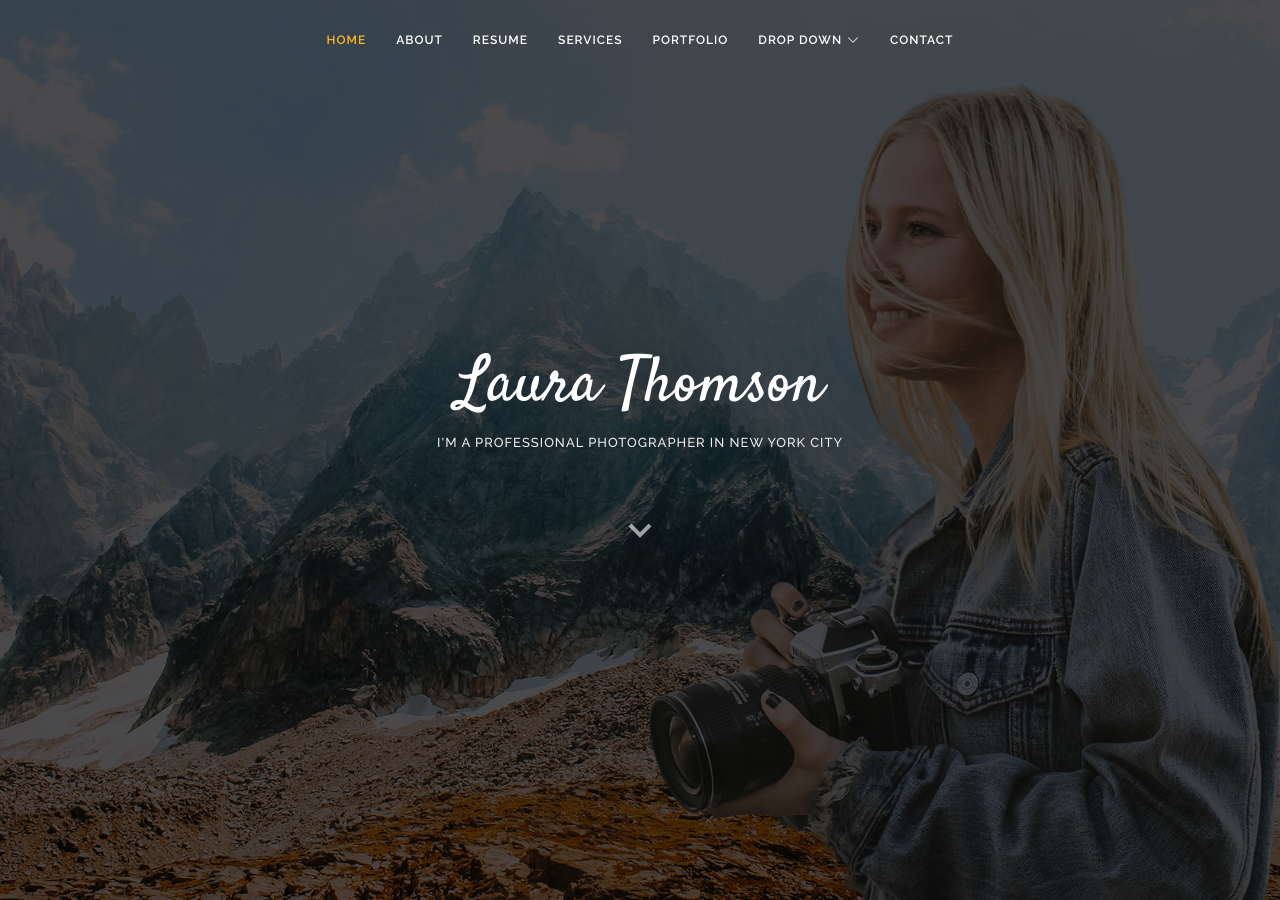
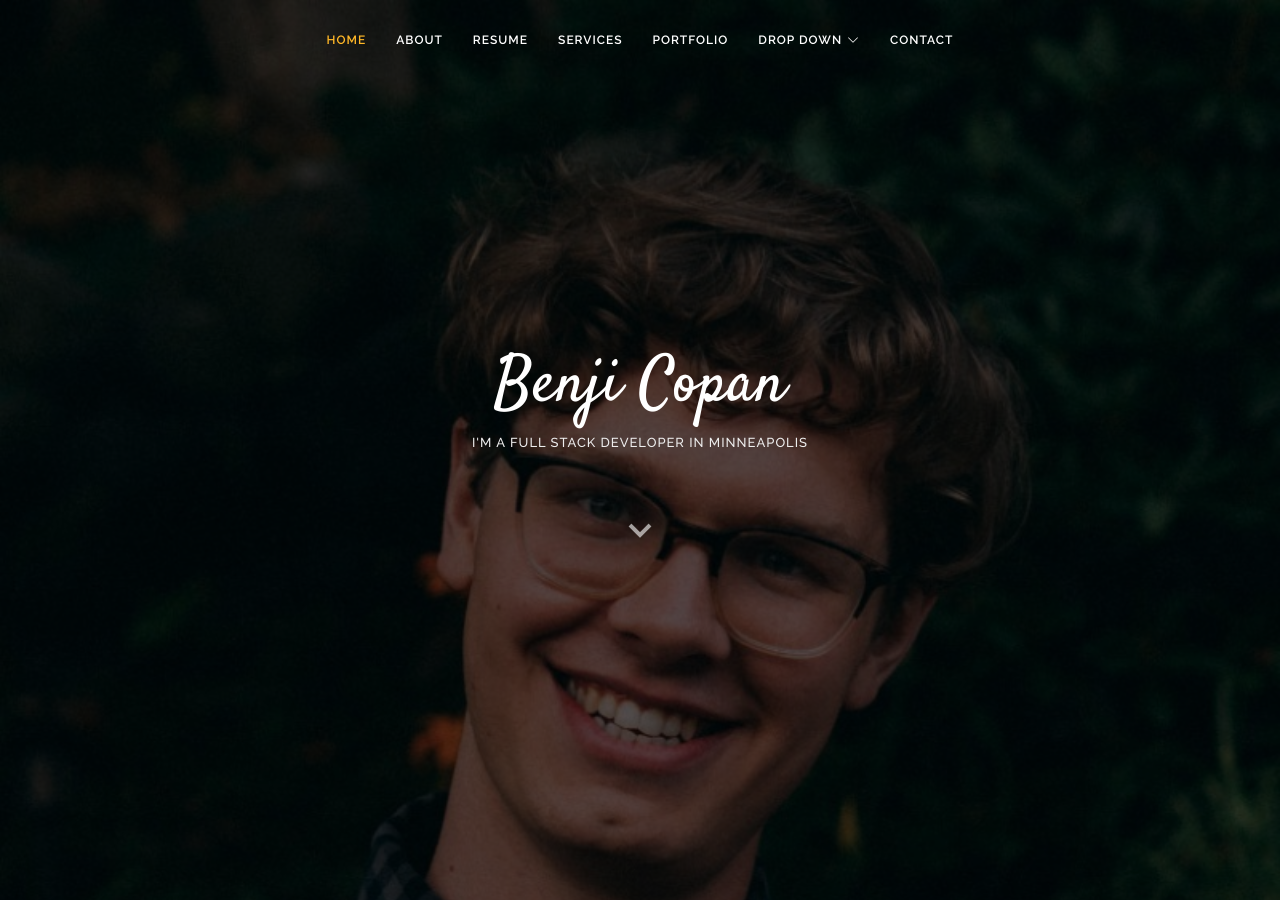
Before and after one commit to Lycidas-BC/Lycidas-BC.github.io, a Jekyll site: the page index.html, which Jekyll copies as it is, in a window 1280 px wide and 900 px high. Built offline with Jekyll 4.4.1, drawn with Linux system fonts in a browser that asks for light colours; some of the changed text lies outside the part shown.

Commit message:
updating pics and about me

```diff
--- a/index.html
+++ b/index.html
@@ -67,8 +67,8 @@
   <!-- ======= Hero Section ======= -->
   <section id="hero">
     <div class="hero-container">
-      <h1>Laura Thomson</h1>
-      <h2>I'm a Professional Photographer In New York City</h2>
+      <h1>Benji Copan</h1>
+      <h2>I'm a Full Stack Developer in Minneapolis</h2>
       <a href="#about" class="btn-scroll scrollto" title="Scroll Down"><i class="bx bx-chevron-down"></i></a>
     </div>
   </section><!-- End Hero -->
@@ -82,7 +82,10 @@
         <div class="section-title">
           <span>About Me</span>
           <h2>About Me</h2>
-          <p>Sit sint consectetur velit quisquam cupiditate impedit suscipit alias</p>
+          <p>As a full stack developer with a background in physics, I’m equipped with a deep set of mathematical,
+            analytical, and computational tools for taking on the complex problems facing mankind. I’m committed
+            to using my career to tackle important and neglected issues. That goal has driven me to continually
+            expand my skill set so I can have a bigger impact.</p>
         </div>
 
         <div class="row">
@@ -92,18 +95,15 @@
               <div class="row">
                 <div class="col-lg-6">
                   <ul>
-                    <li><i class="bi bi-chevron-right"></i> <strong>Name:</strong> <span>Laura Thomso</span></li>
-                    <li><i class="bi bi-chevron-right"></i> <strong>Website:</strong> <span>www.example.com</span></li>
-                    <li><i class="bi bi-chevron-right"></i> <strong>Phone:</strong> <span>+123 456 7890</span></li>
-                    <li><i class="bi bi-chevron-right"></i> <strong>City:</strong> <span>New York, USA</span></li>
+                    <li><i class="bi bi-chevron-right"></i> <strong>Name:</strong> <span>Benji Copan</span></li>
+                    <li><i class="bi bi-chevron-right"></i> <strong>GitHub:</strong> <span><a href="https://github.com/Lycidas-BC">github.com/Lycidas-BC</a></span></li>
+                    <li><i class="bi bi-chevron-right"></i> <strong>City:</strong> <span>Minneapolis, MN</span></li>
                   </ul>
                 </div>
                 <div class="col-lg-6">
                   <ul>
-                    <li><i class="bi bi-chevron-right"></i> <strong>Age:</strong> <span>30</span></li>
-                    <li><i class="bi bi-chevron-right"></i> <strong>Degree:</strong> <span>Master</span></li>
-                    <li><i class="bi bi-chevron-right"></i> <strong>PhEmailone:</strong> <span>email@example.com</span></li>
-                    <li><i class="bi bi-chevron-right"></i> <strong>Freelance:</strong> <span>Available</span></li>
+                    <li><i class="bi bi-chevron-right"></i> <strong>Age:</strong> <span>28</span></li>
+                    <li><i class="bi bi-chevron-right"></i> <strong>Email:</strong> <span><a href="mailto:benji1220@gmail.com">benji1220@gmail.com</a></span></li>
                   </ul>
                 </div>
               </div>
```
Also changed, not shown: assets/img/OLD hero-bg.jpg (added), assets/img/OLD me.jpg (added), assets/img/hero-bg.jpg, assets/img/me.jpg, assets/img/profile_pic.jpg (deleted).
